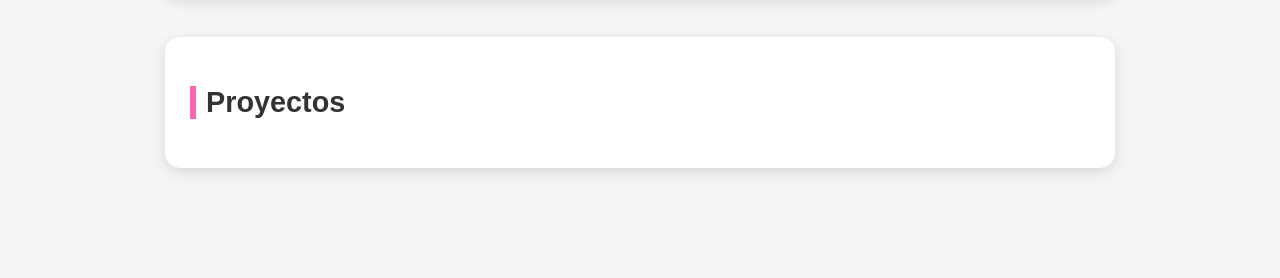
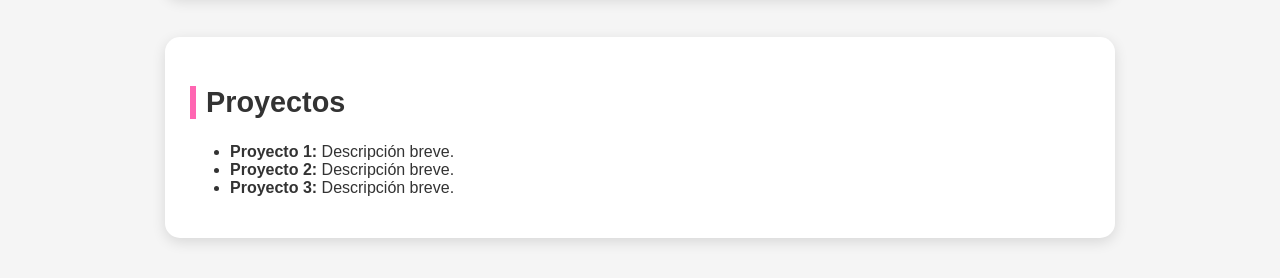
Before and after one commit to Thiago-Lencina-Baez/Thiago-Lencina-Baez, a plain HTML site: page index.html in a window 1280 px wide. Shown: the part 677-955 px from the top of the page. Before the commit the page ends 885 px from the top, so only its background shows below. Drawn offline with Linux system fonts and the light colour scheme.

Commit message:
Add project list to index.html

```diff
--- a/index.html
+++ b/index.html
@@ -120,7 +120,9 @@
   <section class="section fade-up" style="animation-delay: .3s;">
     <h2>Proyectos</h2>
     <ul>
-
+      <li><strong>Proyecto 1:</strong> Descripción breve.</li>
+      <li><strong>Proyecto 2:</strong> Descripción breve.</li>
+      <li><strong>Proyecto 3:</strong> Descripción breve.</li>
     </ul>
   </section>
 
```
